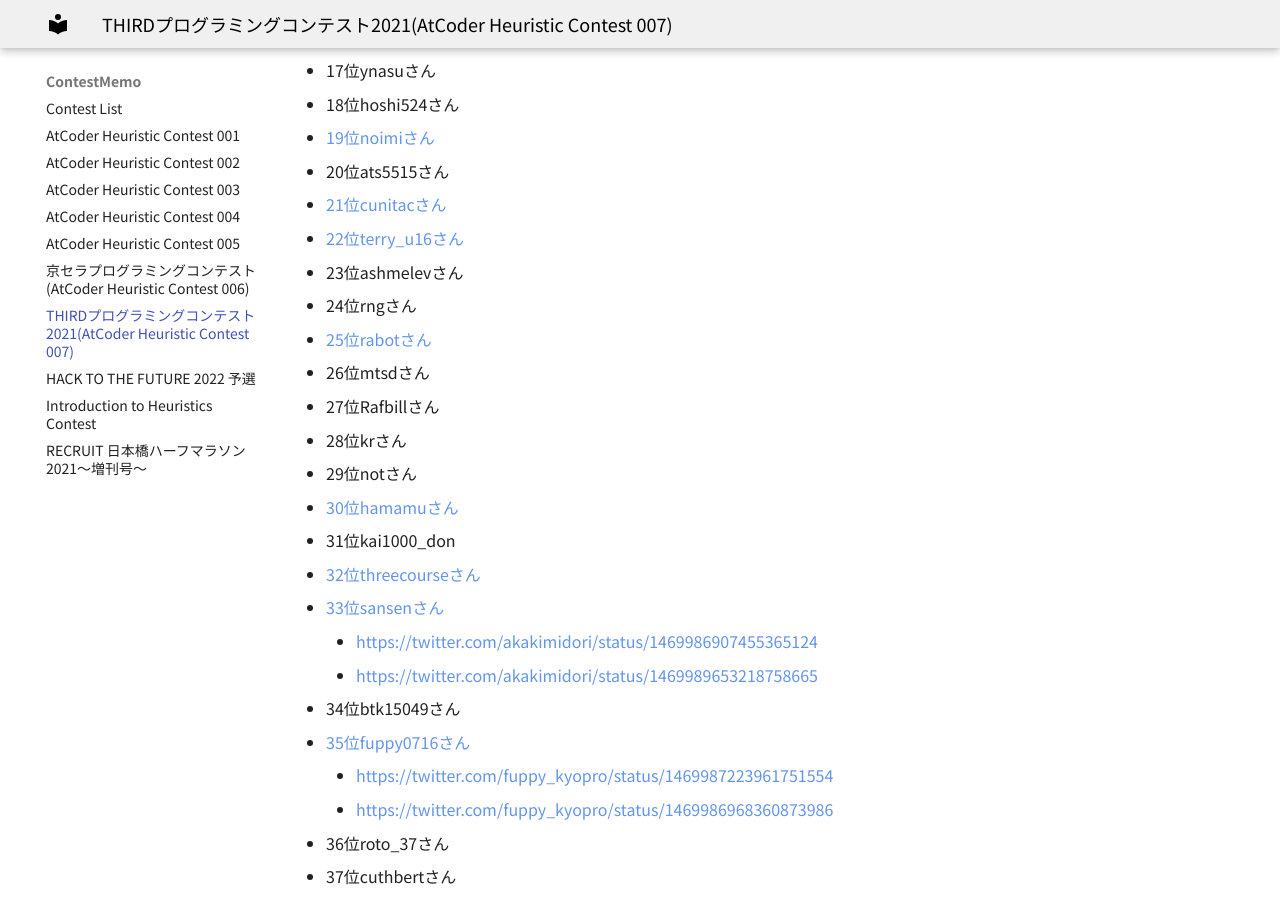
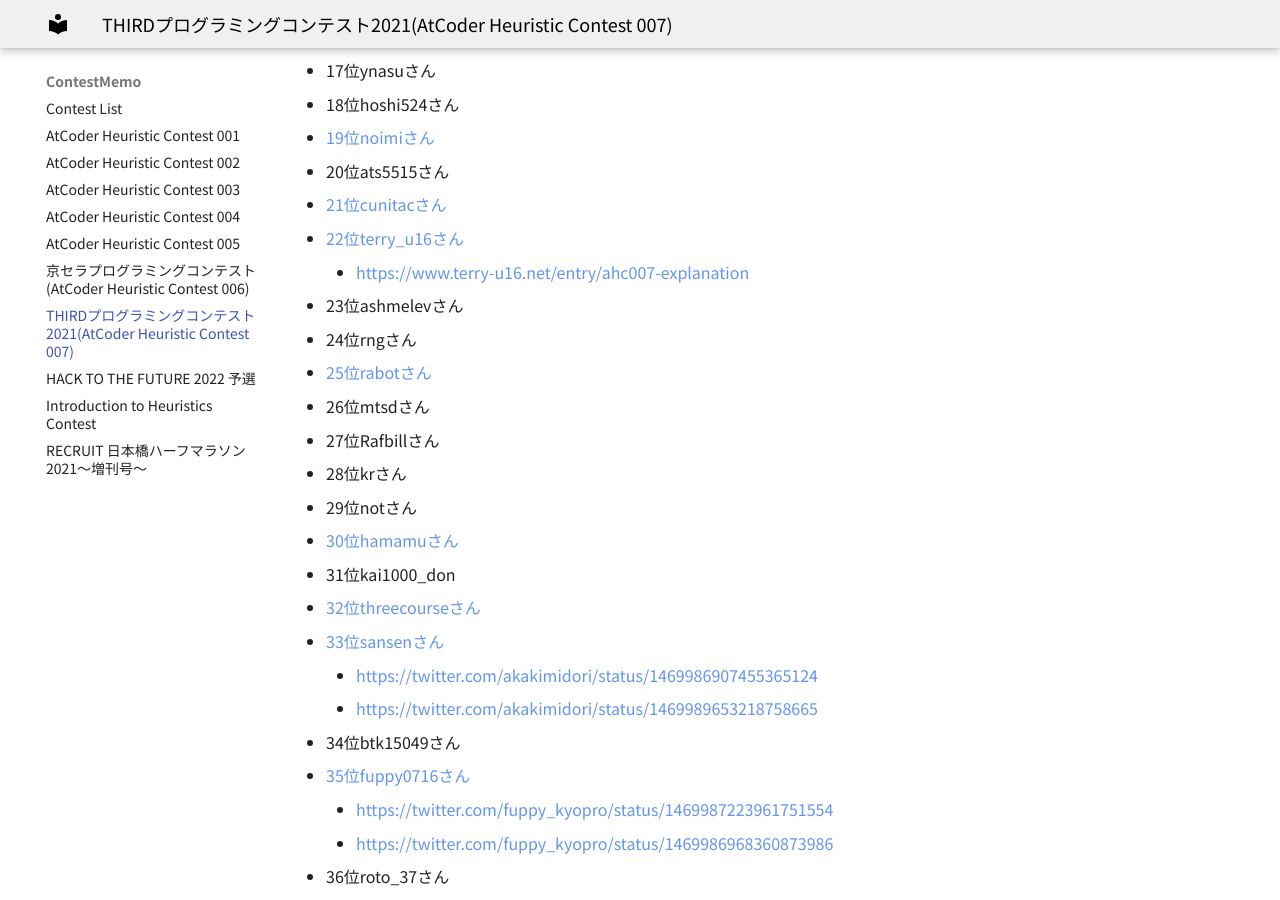
Before and after one commit to jetbead/AtCoderHeuristicContestMemo, an MkDocs documentation site: the page built from docs/ContestMemo/ahc007.md, in a window 1280 px wide and 900 px high, scrolled down 1527 px. Built offline with MkDocs 1.6.1 and Material for MkDocs 9.7.7, drawn with Linux system fonts in a browser that asks for light colours; some web fonts are replaced; some of the changed lines change nothing that is shown.

Commit message:
Update ahc007.md

```diff
--- a/docs/ContestMemo/ahc007.md
+++ b/docs/ContestMemo/ahc007.md
@@ -44,6 +44,7 @@
 - 20位ats5515さん
 - [21位cunitacさん](https://twitter.com/CUteNeuron/status/1469987798388453381)
 - [22位terry_u16さん](https://twitter.com/terry_u16/status/1469991344982888448)
+    - https://www.terry-u16.net/entry/ahc007-explanation
 - 23位ashmelevさん
 - 24位rngさん
 - [25位rabotさん](https://twitter.com/tanaka_a8/status/1470010825666891785)
```
